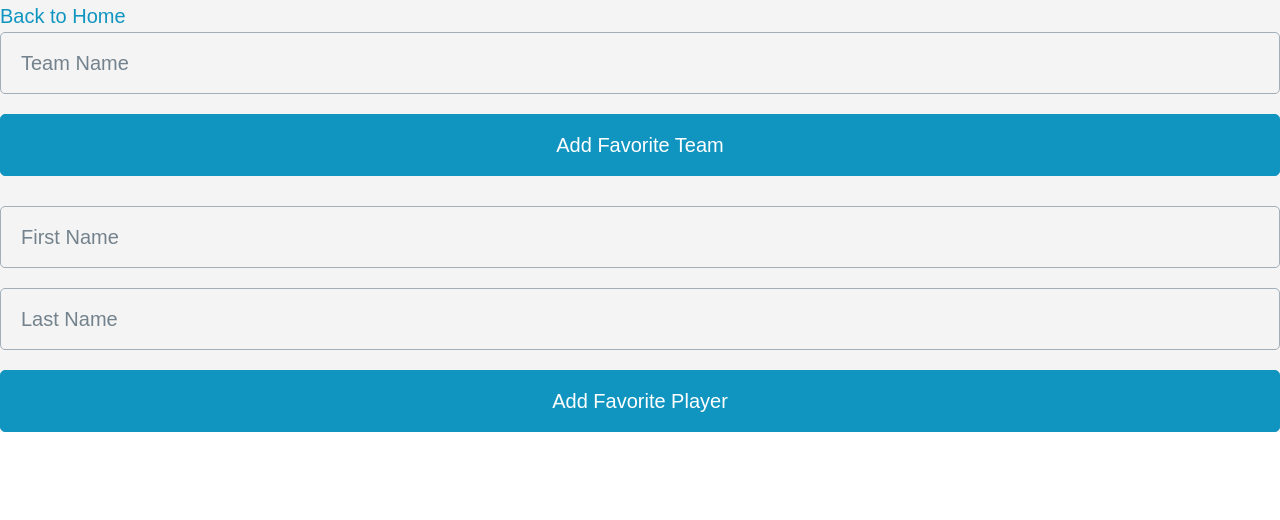
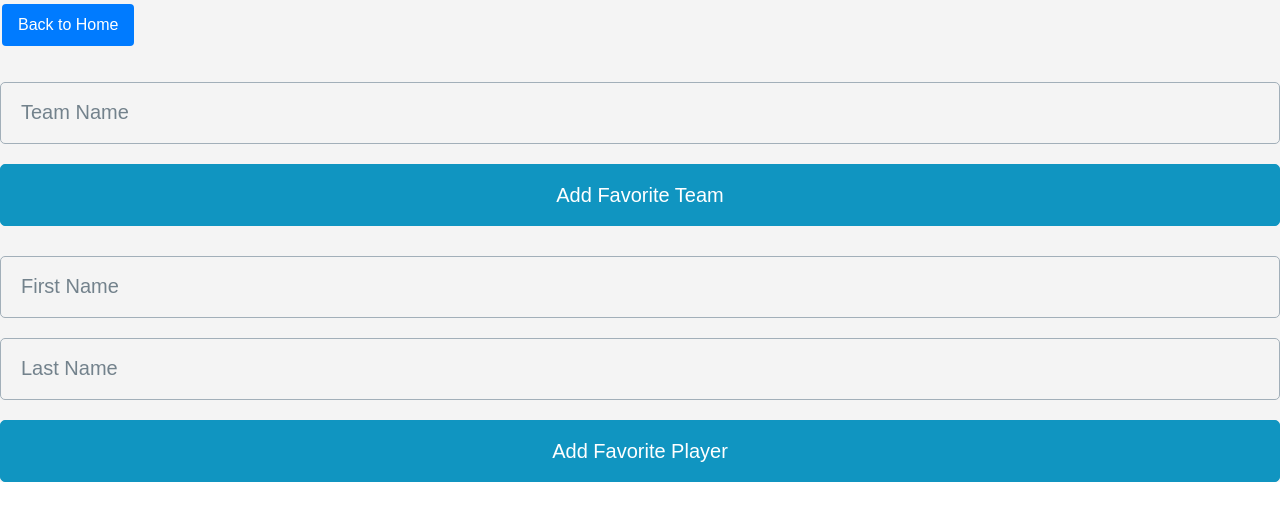
Before and after one commit to RHIT-CSSE333/project-s2g4-nbaoverunderdb, a website: page flask_ui/templates/favorite.html in a window 1280 px wide. Drawn offline with nearby package versions, Linux system fonts and the light colour scheme; files that its build step writes are made by us from their sources.

Commit message:
better looking

```diff
--- a/flask_ui/templates/favorite.html
+++ b/flask_ui/templates/favorite.html
@@ -9,8 +9,47 @@
     <link rel="stylesheet" href="https://code.jquery.com/ui/1.13.0/themes/base/jquery-ui.css">
 
 </head>
+<style>
+    /* Existing styles and new styles for top buttons */
+    .nav-button {
+        background-color: #007bff;
+        color: white;
+        padding: 8px 16px;
+        text-align: center;
+        text-decoration: none;
+        display: inline-block;
+        font-size: 16px;
+        margin: 4px 2px;
+        transition-duration: 0.4s;
+        cursor: pointer;
+        border-radius: 4px;
+        border: none;
+    }
+
+    .nav-button:hover {
+        background-color: white;
+        color: #007bff;
+        border: 1px solid #007bff;
+    }
+
+    .logout-button {
+        background-color: #f44336;
+        /* ... rest of your existing logout-button styles ... */
+    }
+
+    /* Reduce whitespace between containers */
+    .container {
+        margin-top: 2px; /* Adjust this value as needed */
+        margin-bottom: 2px; /* Adjust this value as needed */
+        padding: 0;
+    }
+
+    /* ... any other styles you want to add or modify ... */
+</style>
 <body>
-    <a href="/">Back to Home</a>
+    <a href="/" class="nav-button">Back to Home</a>
+    <br>
+    <br>
     <div id="popup" class="popup">
         <div class="popup-content">
             <form id="favoriteTeamForm">
--- a/styles/style.css
+++ b/styles/style.css
@@ -1,3 +1,5 @@
+
+
 body {
     font-family: Arial, sans-serif;
     background-color: #f4f4f4;
```
